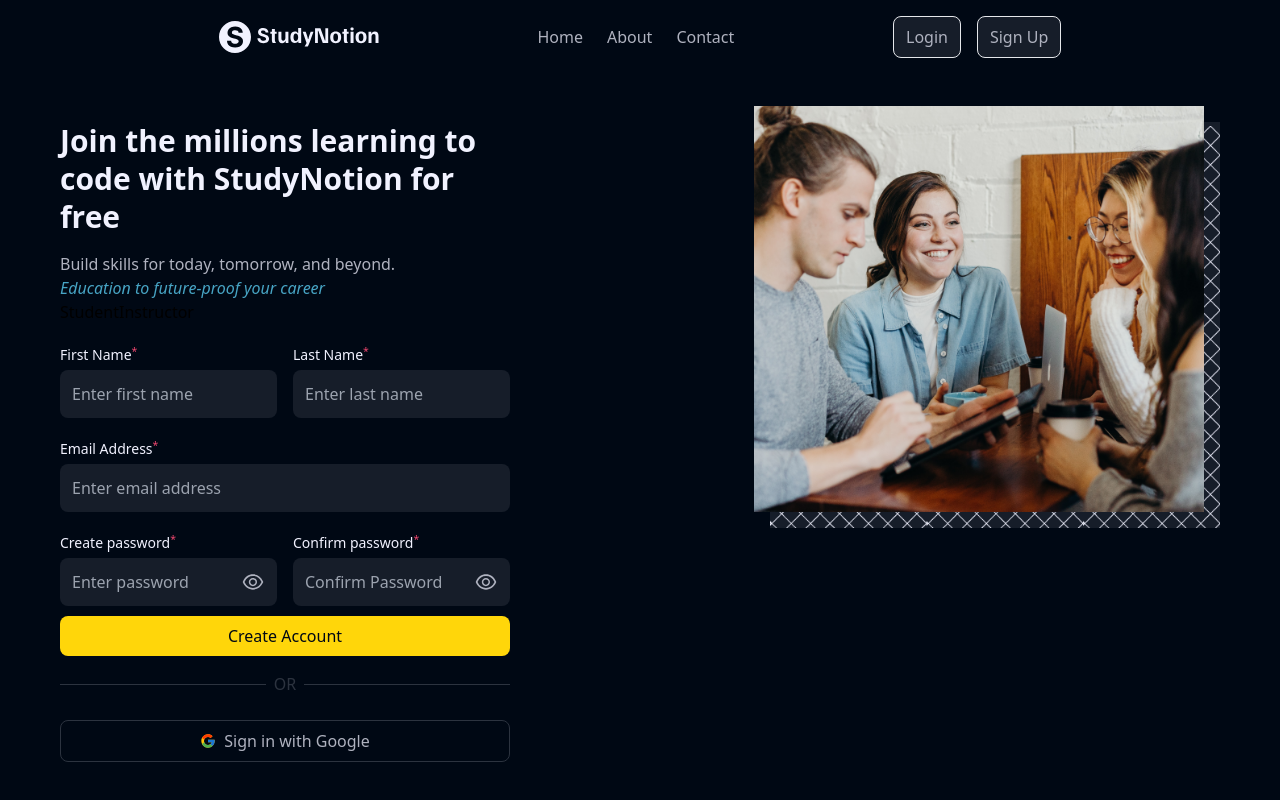
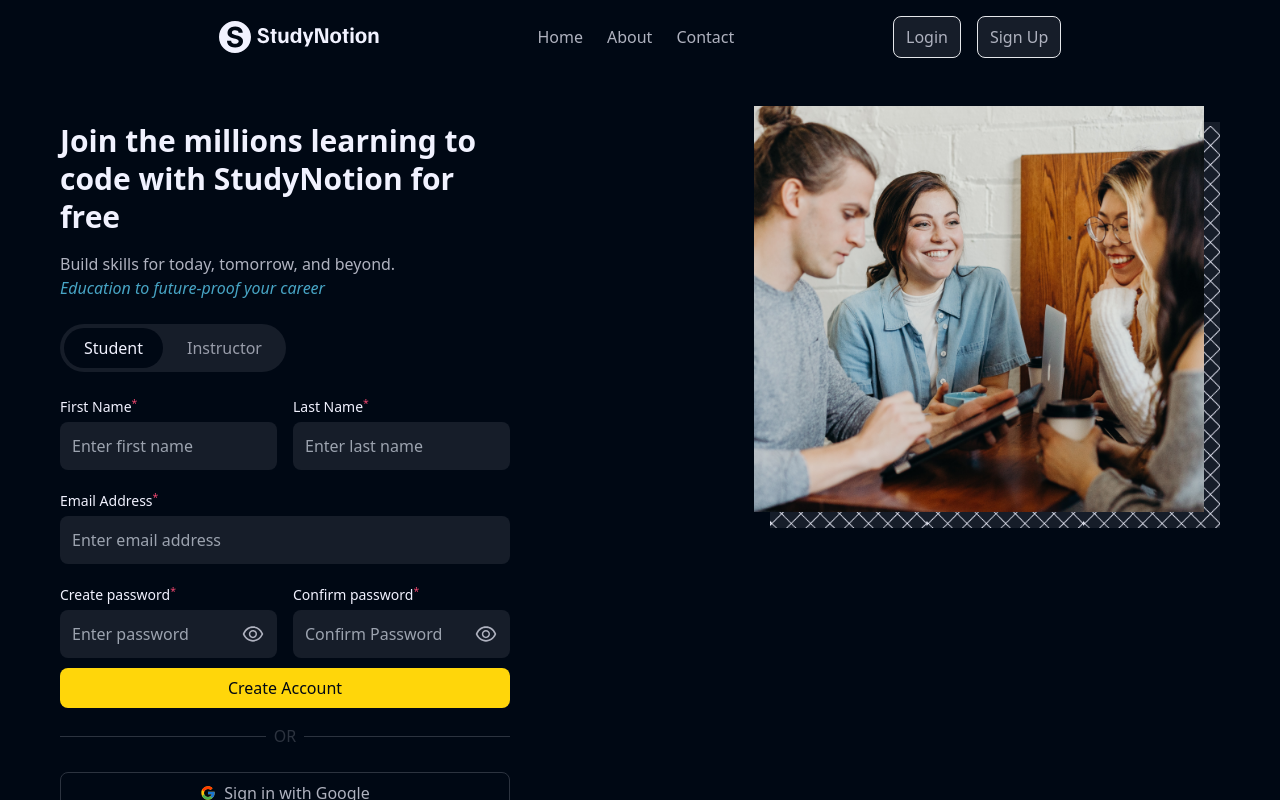
Before and after one commit to ramsai-5A1/routerProject_1, a React (Create React App) app: page /signup in a window 1280 px wide. Built offline with nearby package versions, Linux system fonts and the light colour scheme.

Commit message:
Added student and instructor buttons transition

```diff
--- a/src/components/SignupForm.js
+++ b/src/components/SignupForm.js
@@ -14,6 +14,8 @@
         password:'',
         confirmPassword:''
     })
+
+    const [accountType, setAccountType] = useState('student');
 
     const changeHandler = (event) => {
         setFormData((prevData) => ({
@@ -44,12 +46,22 @@
 
     return (
         <div>
-            <div>
-                <button>
+            <div
+            className="flex bg-richblack-800 p-1 gap-x-1 my-6 rounded-full max-w-max">
+
+                <button
+                className={`${accountType === "student" ?
+                "bg-richblack-900 text-richblack-5" :
+                "bg-transparent text-richblack-200"} py-2 px-5 rounded-full transition-all duration-200`}
+                onClick={() => setAccountType("student")}>
                     Student
                 </button>
 
-                <button>
+                <button
+                 className={`${accountType === "instructor" ?
+                "bg-richblack-900 text-richblack-5" :
+                "bg-transparent text-richblack-200"} py-2 px-5 rounded-full transition-all duration-200`}
+                onClick={() => setAccountType("instructor")}>
                     Instructor
                 </button>
             </div>
```
